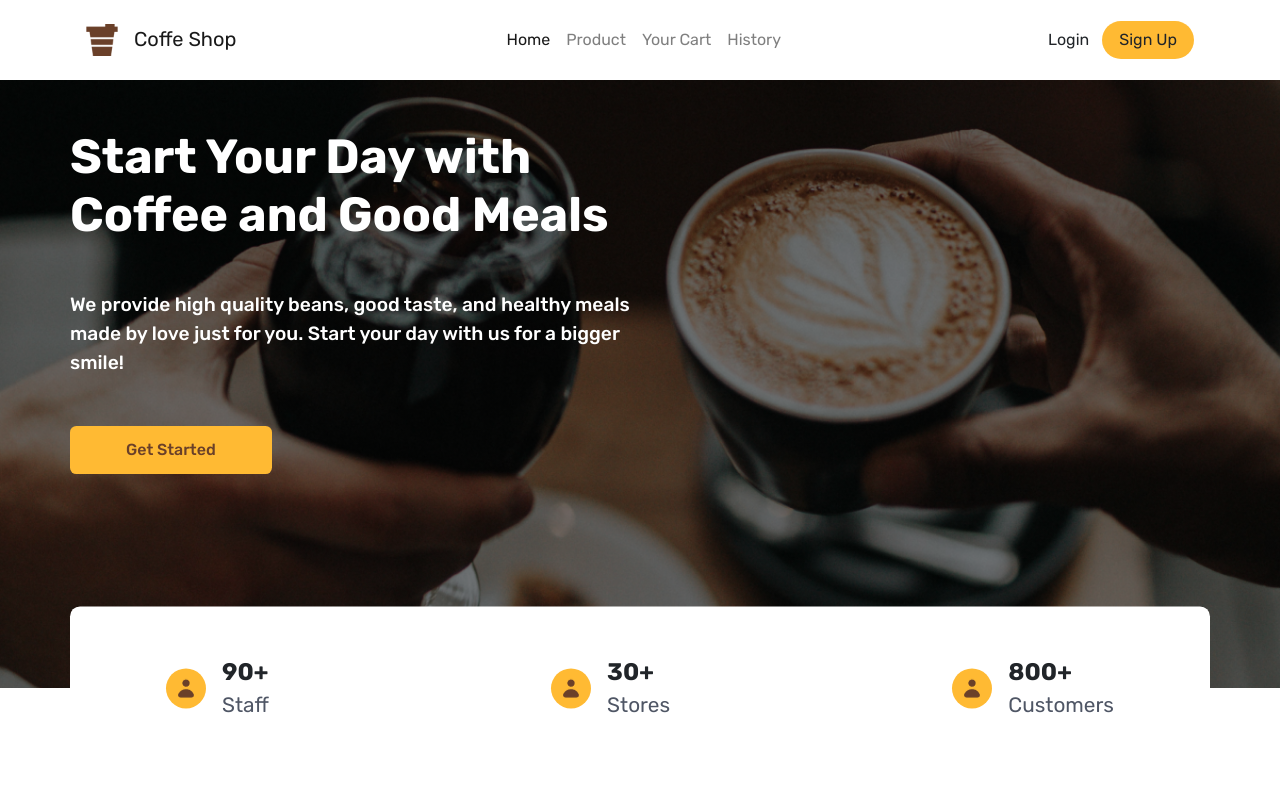
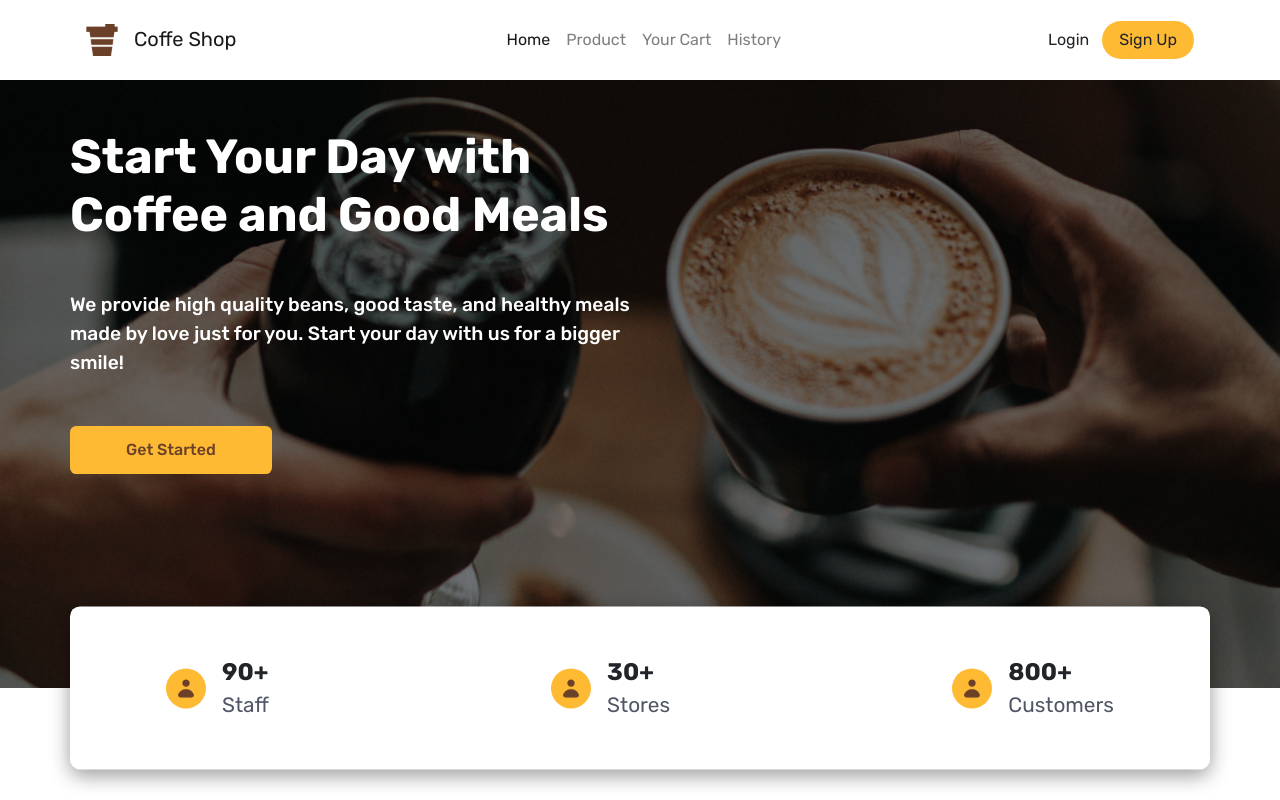
Before and after one commit to sipamungkas/arkaffe-frontend, a React (Create React App) app: page / in a window 1280 px wide. Shown: the top 800 px of the page. Built offline with nearby package versions, Linux system fonts and the light colour scheme.

Commit message:
style: add shadow to stats container

```diff
--- a/src/components/home/Stats.module.css
+++ b/src/components/home/Stats.module.css
@@ -9,6 +9,7 @@
   padding: 1rem;
   transform: translatey(-50%);
   background-color: #fff;
+  box-shadow: 0px 6px 20px rgba(0, 0, 0, 0.4);
 }
 
 .circle {
```
